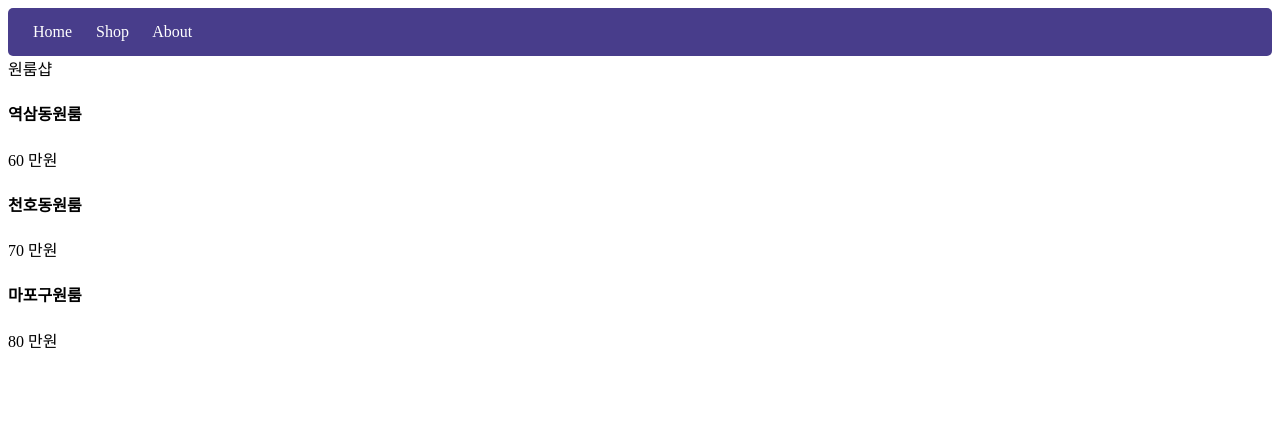
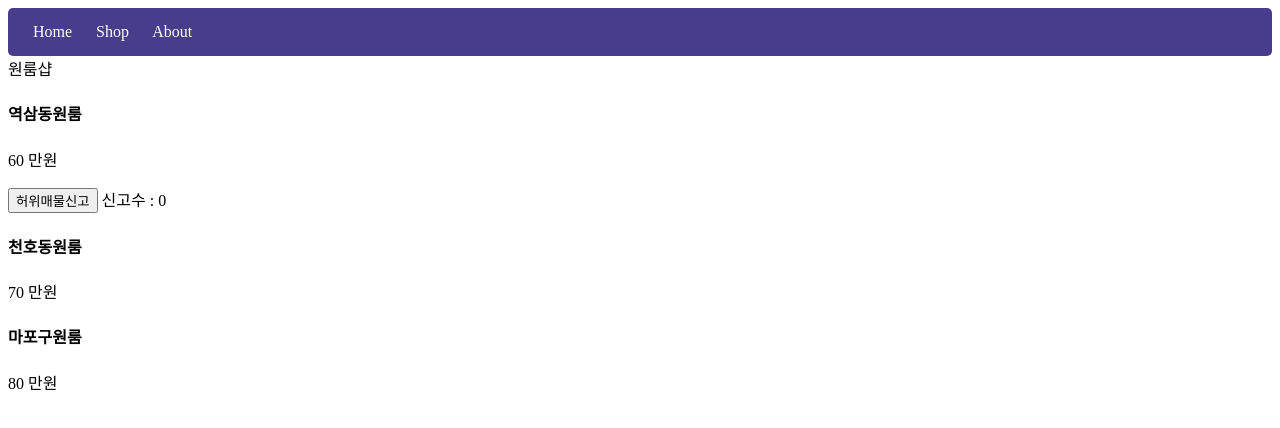
Before and after one commit to HyungukYou/frontendproject, a Vue app: page / in a window 1280 px wide. Shown: the top 428 px of the page. Built offline with nearby package versions, Linux system fonts and the light colour scheme.

Commit message:
Add new content

```diff
--- a/src/App.vue
+++ b/src/App.vue
@@ -9,6 +9,7 @@
       {{logo}}
       <h4>{{ products[0] }}</h4>
       <p>{{ price1 }} 만원</p>
+      <button @click="신고수++">허위매물신고</button> <span>신고수 : {{신고수}}</span>
     </div>
     <div>
       <h4>{{ products[1] }}</h4>
@@ -29,6 +30,7 @@
   name: 'App',
   data(){ // 데이터 보관
     return{
+      신고수 : 0,
       price1 : 60, // 자료 이름 , 자료 내
       price2 : 70,
       price3 : 80,
@@ -37,6 +39,9 @@
       products : ['역삼동원룸', '천호동원룸', '마포구원룸'],
       메뉴들 : ['Home','Shop','About'],
     }
+  },
+  methods : {
+
   },
   components: {
   }
```
Also changed, not shown: 1 other file (tests, documents, lock files or other folders).
